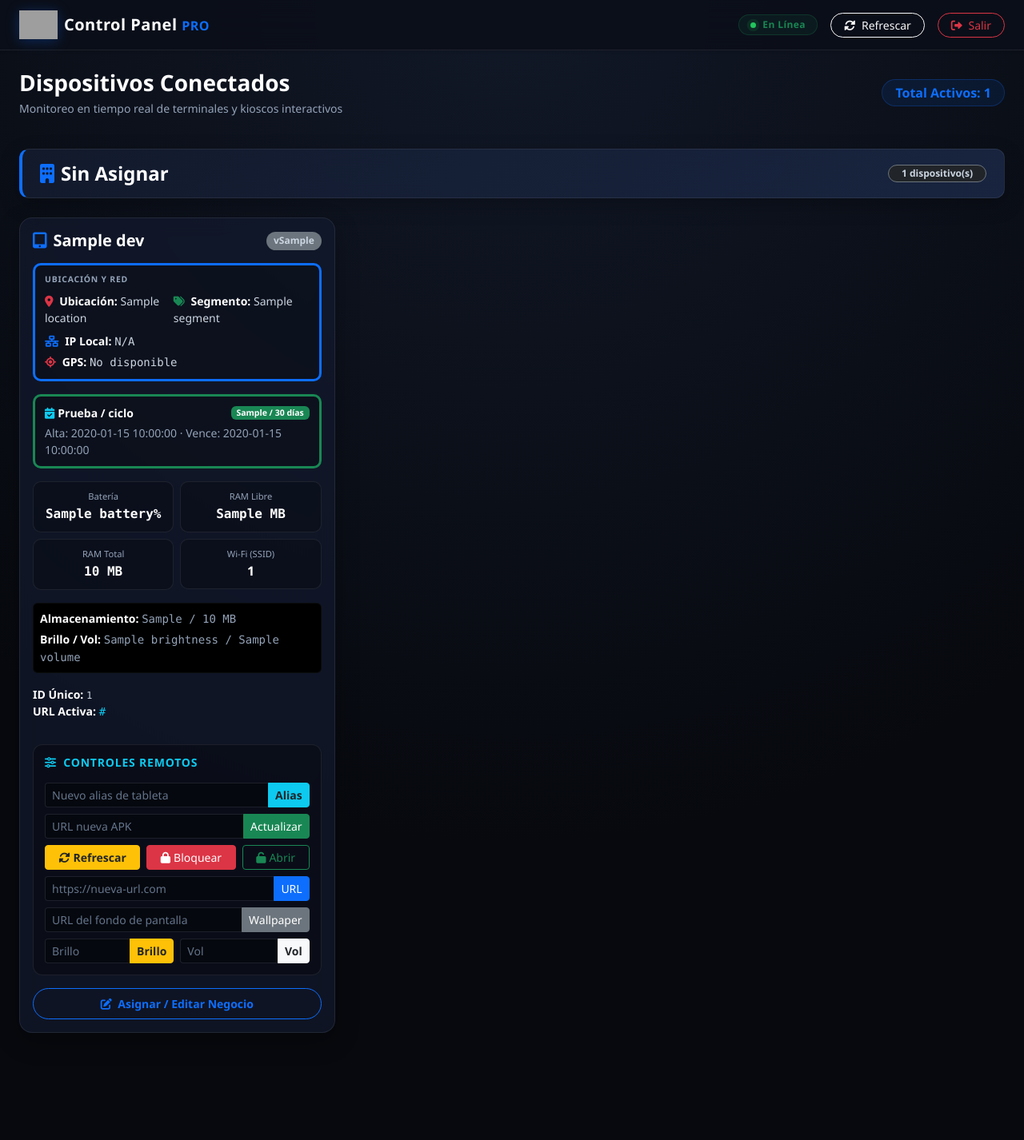
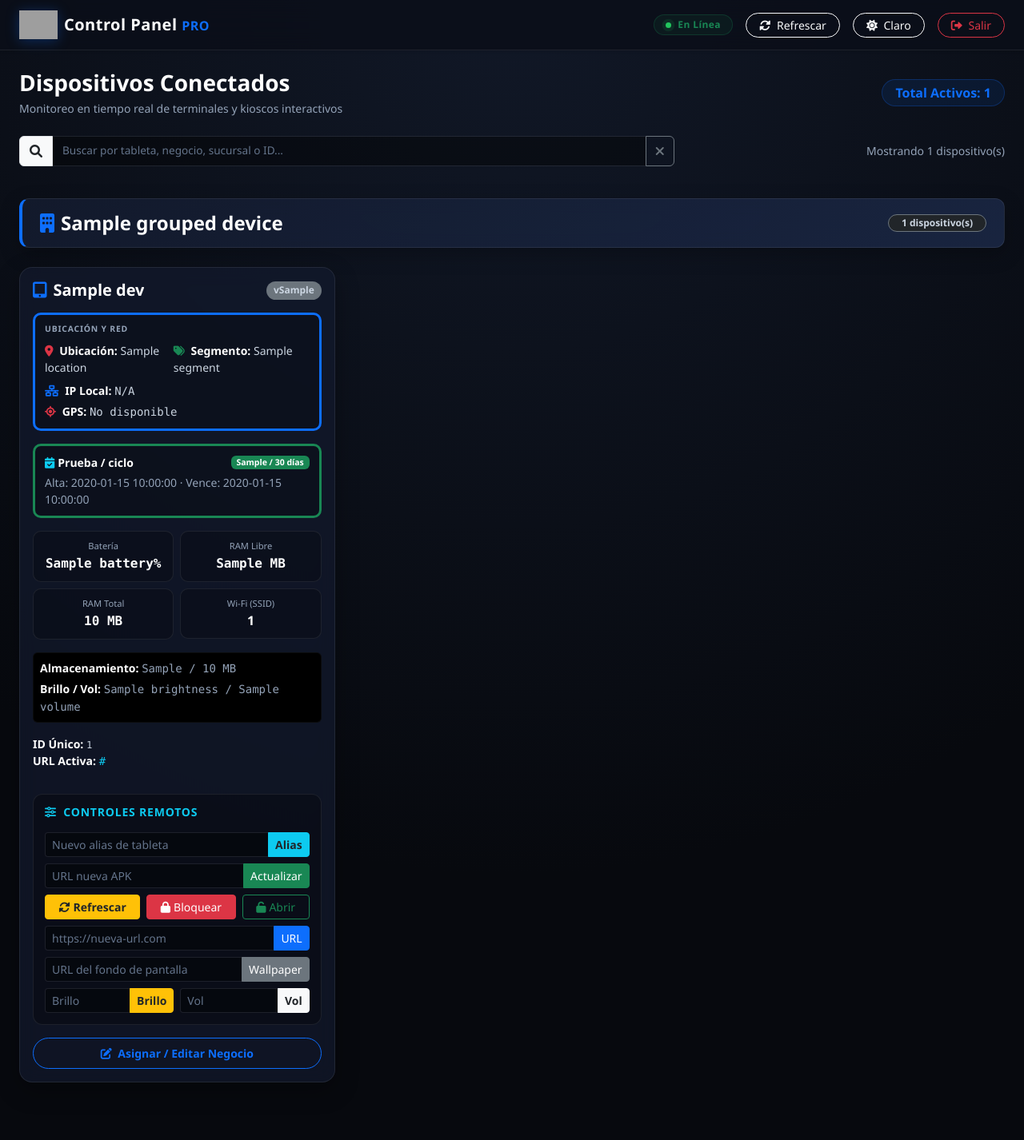
Before and after one commit to imaginationbox09/kiosqly-admin-server, a Flask app: template templates/index.html in a window 1280 px wide. Shown: the whole page at 80% size. Before the commit the page ends 1292 px from the top, so only its background shows below. Run offline with Flask 3, Linux system fonts and the light colour scheme; the template is opened without the code that fills it: most values are stand-ins (such as "Sample title", 1, 10 or a date in 2020); some libraries are stand-ins or nearby versions; grey boxes are pictures that could not be loaded.

Commit message:
fix: conservar asignaciones y mejorar dashboard

```diff
--- a/admin_server.py
+++ b/admin_server.py
@@ -52,6 +52,36 @@ def subscription_status(device):
         'isExpired': days_remaining == 0 and datetime.now(timezone.utc) >= expires_at,
     }
 
+def device_business_name(device):
+    return str(
+        device.get('assigned_business_name')
+        or device.get('businessName')
+        or device.get('business_name')
+        or device.get('restaurant_id')
+        or device.get('tenant')
+        or 'Sin Asignar'
+    ).strip() or 'Sin Asignar'
+
+
+def device_location(device):
+    return str(
+        device.get('assigned_location')
+        or device.get('location')
+        or device.get('location_name')
+        or device.get('site_address')
+        or 'Ubicacion no registrada'
+    ).strip() or 'Ubicacion no registrada'
+
+
+def device_tablet_name(device):
+    return str(
+        device.get('assigned_tablet_name')
+        or device.get('alias')
+        or device.get('tablet_name')
+        or device.get('device_name')
+        or 'Tableta sin nombre'
+    ).strip() or 'Tableta sin nombre'
+
 
 def admin_required(view):
     @wraps(view)
@@ -90,6 +120,9 @@ def get_devices_for_dashboard():
         for d in raw_devices:
             if isinstance(d, dict):
                 d["_id"] = str(d.get("_id", ""))
+                d['businessName'] = device_business_name(d)
+                d['location'] = device_location(d)
+                d['alias'] = device_tablet_name(d)
                 d['subscription'] = subscription_status(d)
                 safe_devices.append(d)
             elif isinstance(d, str):
@@ -113,7 +146,7 @@ def device_for_api(device_id, device):
     else:
         is_online = False
 
-    business_name = device.get('businessName') or device.get('restaurant_id') or device.get('business_name') or device.get('tenant') or 'Sin Asignar'
+        business_name = device_business_name(device)
 
     return {
         'deviceId': device_id,
@@ -121,9 +154,9 @@ def device_for_api(device_id, device):
         'businessName': business_name,
         'businessId': device.get('business_id'),
         'tenant': business_name,
-        'name': device.get('alias') or device.get('device_name', 'Tableta sin nombre'),
-        'alias': device.get('alias', ''),
-        'location': device.get('location', 'Ubicacion no registrada'),
+        'name': device_tablet_name(device),
+        'alias': device_tablet_name(device),
+        'location': device_location(device),
         'createdAt': subscription_status(device)['createdAt'],
         'subscription': subscription_status(device),
         'localIp': device.get('local_ip', 'N/A'),
@@ -176,8 +209,9 @@ def home():
 
     grouped_devices = defaultdict(list)
     for dev in devices:
-        b_name = dev.get('businessName') or dev.get('restaurant_id') or 'Sin Asignar'
-        grouped_devices[b_name].append(dev)
+        b_name = device_business_name(dev)
+        existing_name = next((name for name in grouped_devices if name.casefold() == b_name.casefold()), b_name)
+        grouped_devices[existing_name].append(dev)
 
     return render_template("index.html", devices=devices, grouped_devices=dict(grouped_devices))
 
@@ -199,8 +233,6 @@ def heartbeat():
         'last_seen': now,
         'device_name': data.get('device_name', 'Tableta Desconocida'),
         'restaurant_id': data.get('restaurant_id', data.get('restaurantId', 'Sin asignar')),
-        'businessName': data.get('businessName', data.get('business_name', data.get('restaurant_id', 'Sin Asignar'))),
-        'location': data.get('location', data.get('site_address', 'Ubicacion no registrada')),
         'app_version': data.get('app_version', '1.0.0'),
         'battery': data.get('battery', 0),
         'is_charging': data.get('is_charging', False),
@@ -225,7 +257,12 @@ def heartbeat():
 
     previous_device = get_devices_collection().find_one_and_update(
         {'device_id': device_id},
-        {'$set': {**telemetry, 'pending_commands': []}, '$setOnInsert': {'device_id': device_id, 'created_at': now}},
+        {'$set': {**telemetry, 'pending_commands': []}, '$setOnInsert': {
+            'device_id': device_id,
+            'created_at': now,
+            'businessName': data.get('businessName', data.get('business_name', data.get('restaurant_id', 'Sin Asignar'))),
+            'location': data.get('location', data.get('site_address', 'Ubicacion no registrada')),
+        }},
         upsert=True,
         return_document=ReturnDocument.BEFORE
     )
@@ -335,10 +372,13 @@ def update_device_info(device_id):
             {'device_id': device_id},
             {
                 '$set': {
+                    'assigned_business_name': business_name,
                     'business_name': business_name,
                     'businessName': business_name,
+                    'assigned_tablet_name': tablet_name,
                     'alias': tablet_name,
                     'tablet_name': tablet_name,
+                    'assigned_location': location_name,
                     'location_name': location_name,
                     'location': location_name
                 }
--- a/templates/index.html
+++ b/templates/index.html
@@ -203,6 +227,7 @@
                     <span class="pulse-dot me-2"></span> En Línea
                 </span>
                 <button class="btn btn-outline-light btn-sm px-3 rounded-pill" onclick="location.reload()"><i class="fas fa-sync-alt me-1"></i> Refrescar</button>
+                <button class="btn btn-outline-light btn-sm px-3 rounded-pill" id="themeToggle" type="button" onclick="toggleTheme()" title="Cambiar tema"><i class="fas fa-sun me-1"></i> Claro</button>
                 <form method="post" action="/logout" class="m-0">
                     <button class="btn btn-outline-danger btn-sm px-3 rounded-pill" type="submit"><i class="fas fa-sign-out-alt me-1"></i> Salir</button>
                 </form>
@@ -221,18 +246,23 @@
             </span>
         </div>
 
+        <div class="row g-2 mb-4">
+            <div class="col-lg-8">
+                <label class="visually-hidden" for="deviceSearch">Buscar dispositivos</label>
+                <div class="input-group">
+                    <span class="input-group-text"><i class="fas fa-search"></i></span>
+                    <input type="search" class="form-control" id="deviceSearch" placeholder="Buscar por tableta, negocio, sucursal o ID..." oninput="filterDevices(this.value)">
+                    <button class="btn btn-outline-secondary" type="button" onclick="clearDeviceSearch()" title="Limpiar búsqueda"><i class="fas fa-times"></i></button>
+                </div>
+            </div>
+            <div class="col-lg-4 d-flex align-items-center justify-content-lg-end">
+                <span class="text-muted small" id="searchSummary">Mostrando {{ devices|length }} dispositivo(s)</span>
+            </div>
+        </div>
+
         {% if devices %}
-            {% set grouped_devices = {} %}
-            {% for dev in devices %}
-                {% set biz = dev.get('businessName') or dev.get('business_name') or 'Sin Asignar' %}
-                {% if biz not in grouped_devices %}
-                    {% set _ = grouped_devices.update({biz: []}) %}
-                {% endif %}
-                {% set _ = grouped_devices[biz].append(dev) %}
-            {% endfor %}
-
             {% for biz_name, dev_list in grouped_devices.items() %}
-                <div class="business-group-header d-flex justify-content-between align-items-center">
+                <div class="business-group-header d-flex justify-content-between align-items-center" data-business-group="{{ biz_name|lower }}">
                     <h4 class="mb-0 fw-bold text-white d-flex align-items-center">
                         <i class="fas fa-building text-primary me-2"></i>{{ biz_name }}
                     </h4>
@@ -241,8 +271,8 @@
 
                 <div class="row">
                     {% for dev in dev_list %}
-                    <div class="col-xl-4 col-md-6">
-                        <div class="card device-card p-3">
+                    <div class="col-xl-4 col-md-6 device-column">
+                        <div class="card device-card p-3" data-search="{{ (dev.get('alias', '') ~ ' ' ~ dev.get('businessName', '') ~ ' ' ~ dev.get('location', '') ~ ' ' ~ dev.get('device_id', '') ~ ' ' ~ dev.get('device_name', ''))|lower }}">
                             <div class="d-flex justify-content-between align-items-center mb-3">
                                 <h5 class="fw-bold text-white mb-0 text-truncate" style="max-width: 70%;">
                                     <i class="fas fa-tablet-alt text-primary me-2"></i>{{ dev.get('alias') or dev.device_name }}
@@ -507,6 +537,48 @@
                 alert('Ocurrió un error de red.');
             });
         }
+
+        function filterDevices(query) {
+            const normalizedQuery = query.trim().toLowerCase();
+            let visibleCount = 0;
+            document.querySelectorAll('.business-group-header').forEach(header => {
+                const group = header.nextElementSibling;
+                let groupVisible = 0;
+                group.querySelectorAll('.device-card').forEach(card => {
+                    const visible = !normalizedQuery || card.dataset.search.includes(normalizedQuery);
+                    card.closest('.device-column').classList.toggle('is-hidden', !visible);
+                    if (visible) groupVisible += 1;
+                });
+                header.classList.toggle('is-hidden', groupVisible === 0);
+                group.classList.toggle('is-hidden', groupVisible === 0);
+                visibleCount += groupVisible;
+            });
+            document.getElementById('searchSummary').textContent = normalizedQuery
+                ? `Mostrando ${visibleCount} dispositivo(s)`
+                : `Mostrando ${document.querySelectorAll('.device-card').length} dispositivo(s)`;
+        }
+
+        function clearDeviceSearch() {
+            const search = document.getElementById('deviceSearch');
+            search.value = '';
+            filterDevices('');
+            search.focus();
+        }
+
+        function applyTheme(theme) {
+            document.body.classList.toggle('theme-light', theme === 'light');
+            const button = document.getElementById('themeToggle');
+            button.innerHTML = theme === 'light'
+                ? '<i class="fas fa-moon me-1"></i> Oscuro'
+                : '<i class="fas fa-sun me-1"></i> Claro';
+            localStorage.setItem('kiosqly-theme', theme);
+        }
+
+        function toggleTheme() {
+            applyTheme(document.body.classList.contains('theme-light') ? 'dark' : 'light');
+        }
+
+        applyTheme(localStorage.getItem('kiosqly-theme') || 'dark');
     </script>
 </body>
 </html>
```
Also changed, not shown: other parts of templates/index.html (+24 -0 lines).
